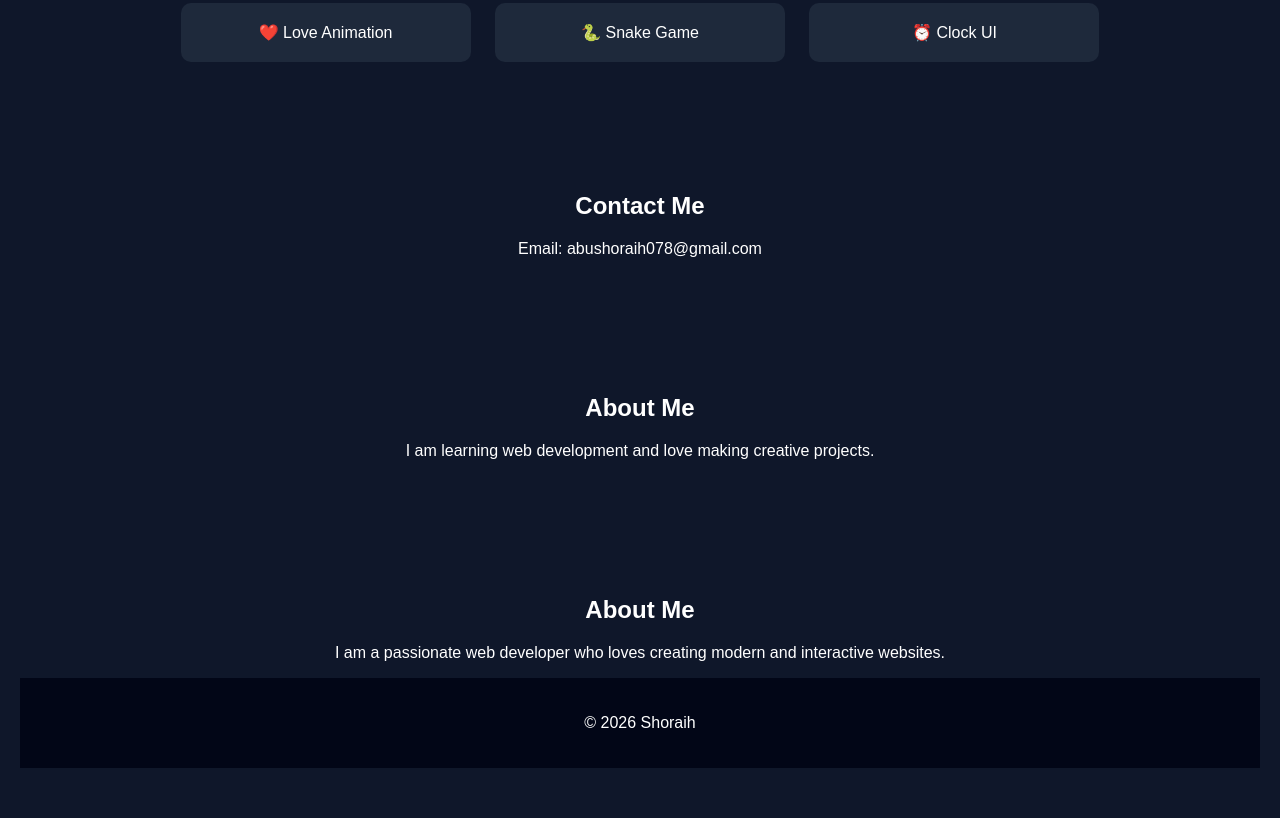
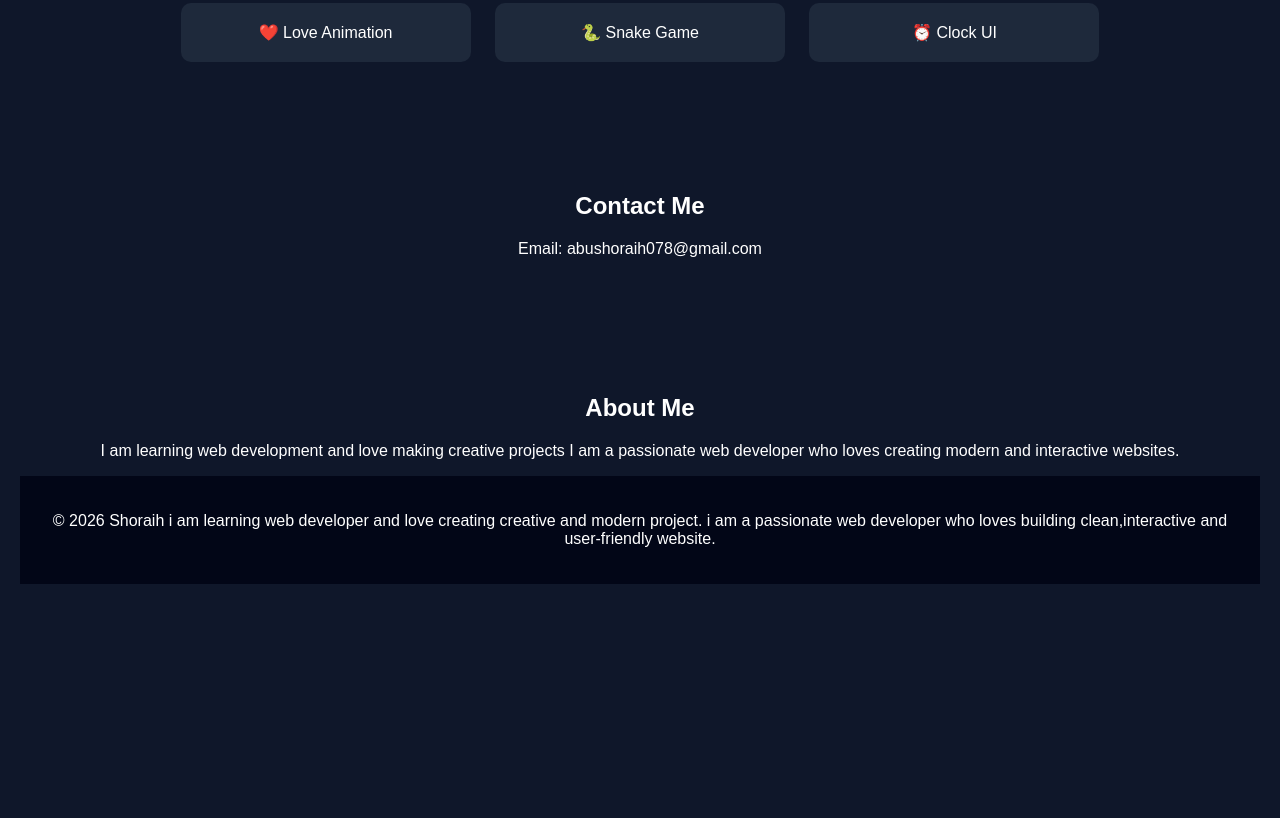
Before and after one commit to ggermany262-debug/my-portfolio, a plain HTML site: page index.html in a window 1280 px wide. Shown: the part 894-1712 px from the top of the page. After the commit the page ends 1528 px from the top, so only its background shows below. Drawn offline with Linux system fonts and the light colour scheme.

Commit message:
Update index.html

```diff
--- a/index.html
+++ b/index.html
@@ -136,16 +136,15 @@ footer {
 </section>
   <section id="about">
   <h2>About Me</h2>
-  <p>I am learning web development and love making creative projects.</p>
-</section>
-  <section id="about">
-  <h2>About Me</h2>
   <p>
+                              I am learning web development and love making creative projects
                               I am a passionate web developer who loves creating modern and interactive websites.
   </p>
 
 <footer>
-  <p>© 2026 Shoraih</p>
+  <p>© 2026 Shoraih
+  i am learning web developer and love creating creative and modern project.
+  i am a passionate web developer who loves building clean,interactive and user-friendly website.</p>
 </footer>
 
 
```
